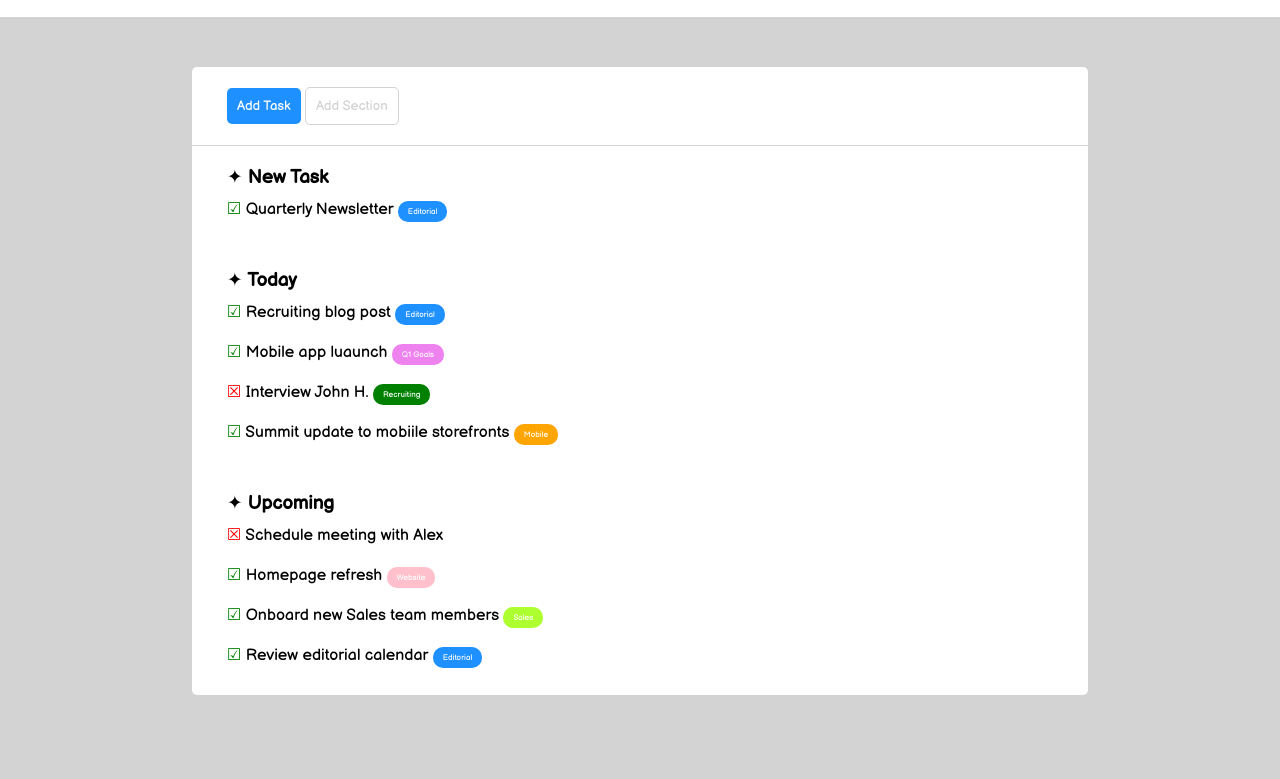
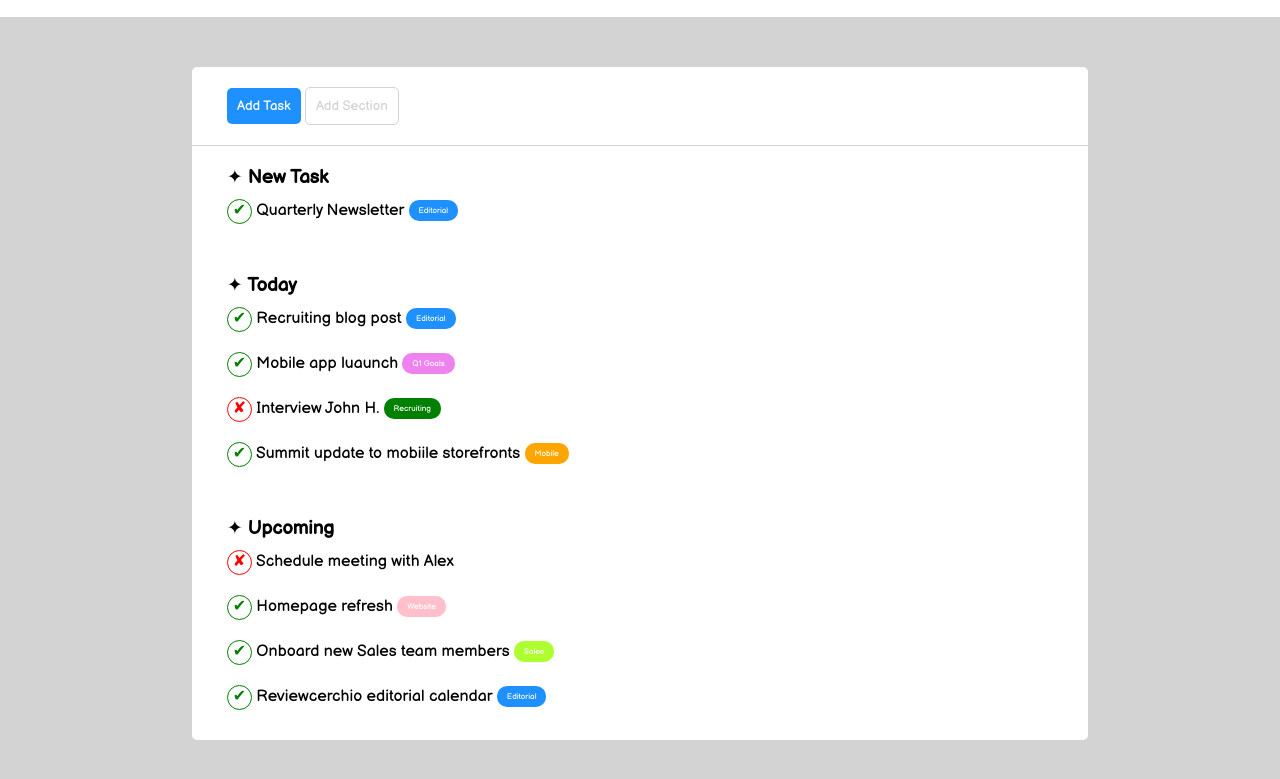
Before and after one commit to leonardobarone/html-css-toboolist, a plain HTML site: page index.html in a window 1280 px wide. Shown: the part 73-852 px from the top of the page. Drawn offline with Linux system fonts and the light colour scheme; a web font is replaced by a local one.

Commit message:
aggiustato list item

```diff
--- a/css/style.css
+++ b/css/style.css
@@ -73,9 +73,9 @@ li
     padding: 20px 35px;
 }
 
-.editorial
+.forma-categoria
 {
-    background-color: dodgerblue;
+    vertical-align: middle;
     font-size: 8px;
     padding: 6px 10px;
     color: white;
@@ -85,63 +85,50 @@ li
 .editorial
 {
     background-color: dodgerblue;
-    font-size: 8px;
-    padding: 6px 10px;
-    color: white;
-    border-radius: 10px;
 }
 
 .q1-goals
 {
     background-color: violet;
-    font-size: 8px;
-    padding: 6px 10px;
-    color: white;
-    border-radius: 10px;
 }
 
 .recruiting
 {
     background-color: green;
-    font-size: 8px;
-    padding: 6px 10px;
-    color: white;
-    border-radius: 10px;
 }
 
 .mobile
 {
     background-color: orange;
-    font-size: 8px;
-    padding: 6px 10px;
-    color: white;
-    border-radius: 10px;
 }
 
 .website
 {
     background-color: pink;
-    font-size: 8px;
-    padding: 6px 10px;
-    color: white;
-    border-radius: 10px;
 }
 
 .sales
 {
     background-color: greenyellow;
-    font-size: 8px;
-    padding: 6px 10px;
-    color: white;
-    border-radius: 10px;
 }
 
 .true
 {
     color: green;
+    border: 1px solid green;
 }
 
 .false
 {
     color: red;
+    border: 1px solid red;
 }
+
+.cerchio
+{
+    display: inline-block;
+    border-radius: 50%;
+    height: 25px;
+    width: 25px;
+    text-align: center;
+}
--- a/index.html
+++ b/index.html
@@ -53,40 +53,58 @@
                 <div class="padding-custom">
                     <h3>&#10022; New Task</h3>
                     <ul>
-                        <li><span class="true">&#9745;</span> Quarterly Newsletter
-                            <span class="editorial">Editorial</span>
+                        <li>
+                            <div class="cerchio true">&#10004;</div>
+                            Quarterly Newsletter
+                            <span class="forma-categoria editorial">Editorial</span>
                         </li>
                     </ul>
                 </div>
                 <div class="padding-custom">
                     <h3>&#10022; Today</h3>
                     <ul>
-                        <li><span class="true">&#9745;</span> Recruiting blog post
-                            <span class="editorial">Editorial</span>
+                        <li>
+                            <div class="cerchio true">&#10004;</div>
+                            Recruiting blog post
+                            <span class="forma-categoria editorial">Editorial</span>
                         </li>
-                        <li><span class="true">&#9745;</span> Mobile app luaunch
-                            <span class="q1-goals">Q1 Goals</span>
+                        <li>
+                            <div class="cerchio true">&#10004;</div>
+                            Mobile app luaunch
+                            <span class="forma-categoria q1-goals">Q1 Goals</span>
                         </li>
-                        <li><span class="false">&#9746;</span> Interview John H.
-                            <span class="recruiting">Recruiting</span>
+                        <li>
+                            <div class="cerchio false">&#10008;</div>
+                            Interview John H.
+                            <span class="forma-categoria recruiting">Recruiting</span>
                         </li>
-                        <li><span class="true">&#9745;</span> Summit update to mobiile storefronts
-                            <span class="mobile">Mobile</span>
+                        <li>
+                            <div class="cerchio true">&#10004;</div>
+                            Summit update to mobiile storefronts
+                            <span class="forma-categoria mobile">Mobile</span>
                         </li>
                     </ul>
                 </div>
                 <div class="padding-custom">
                     <h3>&#10022; Upcoming</h3>
                     <ul>
-                        <li><span class="false">&#9746;</span> Schedule meeting with Alex</li>
-                        <li><span class="true">&#9745;</span> Homepage refresh
-                            <span class="website">Website</span>
+                        <li>
+                            <div class="cerchio false">&#10008;</div>
+                            Schedule meeting with Alex</li>
+                        <li>
+                            <div class="cerchio true">&#10004</div>
+                            Homepage refresh
+                            <span class="forma-categoria website">Website</span>
                         </li>
-                        <li><span class="true">&#9745;</span> Onboard new Sales team members
-                            <span class="sales">Sales</span>
+                        <li>
+                            <div class="cerchio true">&#10004</div>
+                            Onboard new Sales team members
+                            <span class="forma-categoria sales">Sales</span>
                         </li>
-                        <li><span class="true">&#9745;</span> Review editorial calendar
-                            <span class="editorial">Editorial</span>
+                        <li>
+                            <div class="cerchio true">&#10004;</div>
+                            Reviewcerchio editorial calendar
+                            <span class="forma-categoria editorial">Editorial</span>
                         </li>
                     </ul>
                 </div>
```
